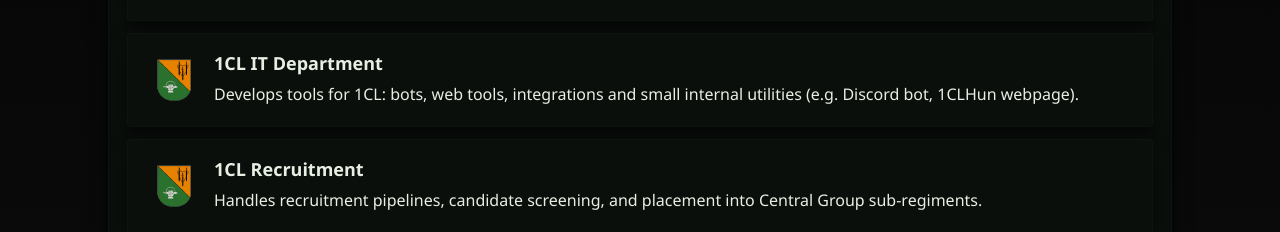
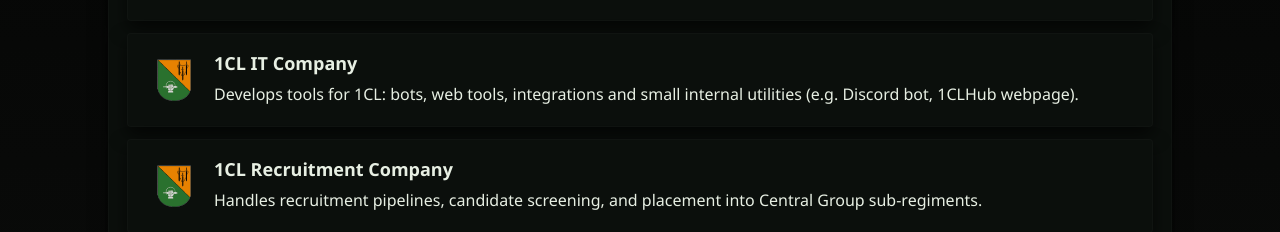
Before and after one commit to LD-eirish/1CLHome, a React (Vite) app: page /departments in a window 1280 px wide. Shown: the part 298-530 px from the top of the page. Built offline with nearby package versions, Linux system fonts and the light colour scheme.

Commit message:
Update DepartmentsPage.tsx

```diff
--- a/src/presentation/pages/DepartmentsPage.tsx
+++ b/src/presentation/pages/DepartmentsPage.tsx
@@ -10,12 +10,12 @@
     },
     {
       id: 'it',
-      title: '1CL IT Department',
-      description: 'Develops tools for 1CL: bots, web tools, integrations and small internal utilities (e.g. Discord bot, 1CLHun webpage).'
+      title: '1CL IT Company',
+      description: 'Develops tools for 1CL: bots, web tools, integrations and small internal utilities (e.g. Discord bot, 1CLHub webpage).'
     },
     {
       id: 'recruit',
-      title: '1CL Recruitment',
+      title: '1CL Recruitment Company',
       description: 'Handles recruitment pipelines, candidate screening, and placement into Central Group sub‑regiments.'
     },
     {
```
